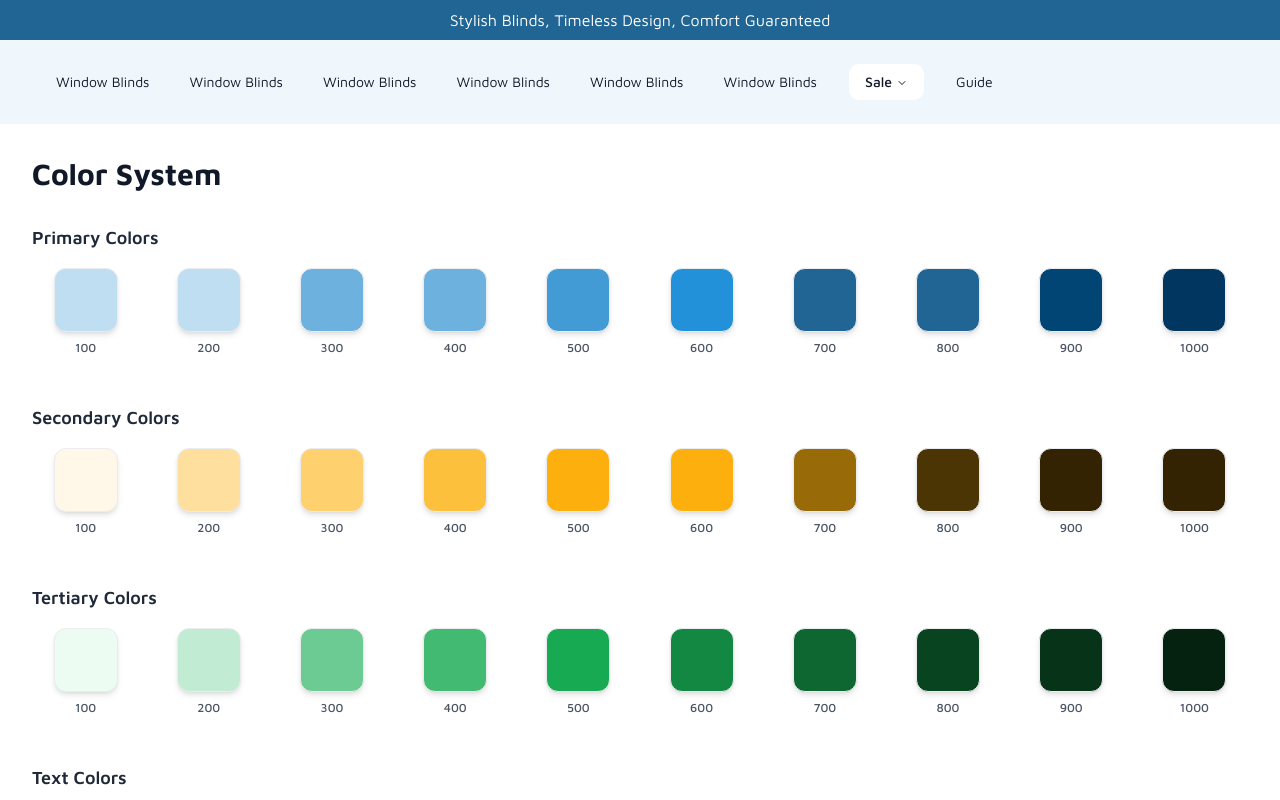
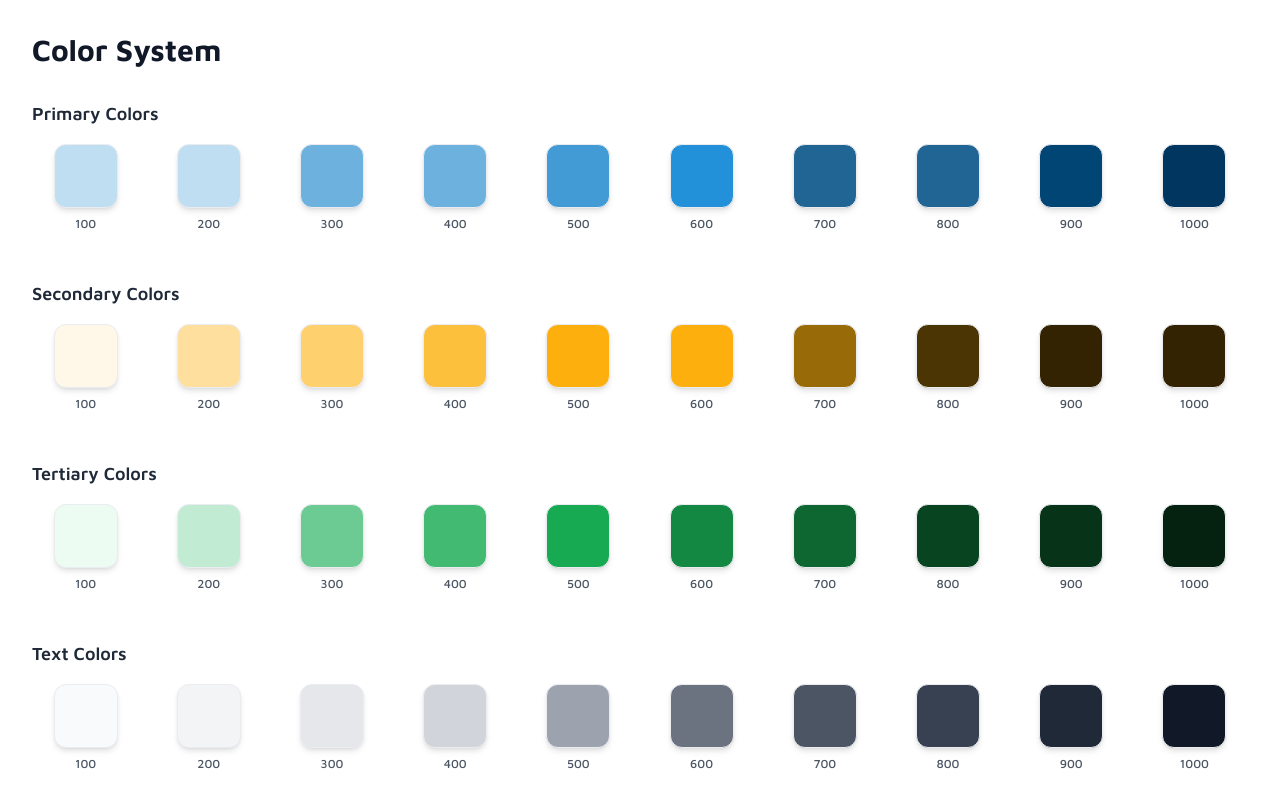
Before and after one commit to yameenaliabro/artista-web-nextjs, a Next.js app: page /colors in a window 1280 px wide. Shown: the top 800 px of the page. Built offline with nearby package versions, Linux system fonts and the light colour scheme.

Commit message:
feat: update Header component by removing unused navigation items and adjusting layout; modify NavigationMenuTrigger styles for improved consistency

```diff
--- a/src/app/_layout/header.tsx
+++ b/src/app/_layout/header.tsx
@@ -7,44 +7,6 @@ import {
 	NavigationMenuTrigger,
 } from "~/components/ui/navigation-menu";
 import { cn } from "~/lib/utils";
-
-const components: { title: string; href: string; description: string }[] = [
-	{
-		title: "Alert Dialog",
-		href: "/docs/primitives/alert-dialog",
-		description:
-			"A modal dialog that interrupts the user with important content and expects a response.",
-	},
-	{
-		title: "Hover Card",
-		href: "/docs/primitives/hover-card",
-		description:
-			"For sighted users to preview content available behind a link.",
-	},
-	{
-		title: "Progress",
-		href: "/docs/primitives/progress",
-		description:
-			"Displays an indicator showing the completion progress of a task, typically displayed as a progress bar.",
-	},
-	{
-		title: "Scroll-area",
-		href: "/docs/primitives/scroll-area",
-		description: "Visually or semantically separates content.",
-	},
-	{
-		title: "Tabs",
-		href: "/docs/primitives/tabs",
-		description:
-			"A set of layered sections of content—known as tab panels—that are displayed one at a time.",
-	},
-	{
-		title: "Tooltip",
-		href: "/docs/primitives/tooltip",
-		description:
-			"A popup that displays information related to an element when the element receives keyboard focus or the mouse hovers over it.",
-	},
-];
 
 export function Header() {
 	return (
@@ -60,26 +22,26 @@ export function Header() {
 				<Container></Container>
 			</nav>
 			<div className={cn("bg-primary-100/25 py-6")}>
-				<Container>
+				<Container className="flex justify-center">
 					<NavigationMenu viewport={false}>
-						<NavigationMenuList className="justify-between gap-6">
+						<NavigationMenuList className="lg:gap-4 xl:gap-8">
 							<NavigationMenuItem>
 								<NavigationMenuLink>Window Blinds</NavigationMenuLink>
 							</NavigationMenuItem>
 							<NavigationMenuItem>
-								<NavigationMenuLink>Window Blinds</NavigationMenuLink>
+								<NavigationMenuTrigger>Curtains</NavigationMenuTrigger>
 							</NavigationMenuItem>
 							<NavigationMenuItem>
-								<NavigationMenuLink>Window Blinds</NavigationMenuLink>
+								<NavigationMenuTrigger>New Arrivals</NavigationMenuTrigger>
 							</NavigationMenuItem>
 							<NavigationMenuItem>
-								<NavigationMenuLink>Window Blinds</NavigationMenuLink>
+								<NavigationMenuTrigger>Motorized Blinds</NavigationMenuTrigger>
 							</NavigationMenuItem>
 							<NavigationMenuItem>
-								<NavigationMenuLink>Window Blinds</NavigationMenuLink>
+								<NavigationMenuLink>Blackout</NavigationMenuLink>
 							</NavigationMenuItem>
 							<NavigationMenuItem>
-								<NavigationMenuLink>Window Blinds</NavigationMenuLink>
+								<NavigationMenuLink>Collections</NavigationMenuLink>
 							</NavigationMenuItem>
 							<NavigationMenuItem>
 								<NavigationMenuTrigger>Sale</NavigationMenuTrigger>
--- a/src/app/layout.tsx
+++ b/src/app/layout.tsx
@@ -18,7 +18,7 @@ export default function RootLayout({ children }: Readonly<PropsWithChildren>) {
 		<html lang="en" suppressHydrationWarning>
 			<body className={`${mavenPro.className} antialiased`}>
 				<RootProvider>
-					<Header />
+					{/* <Header /> */}
 					{children}
 					<Footer />
 				</RootProvider>
--- a/src/components/ui/navigation-menu.tsx
+++ b/src/components/ui/navigation-menu.tsx
@@ -59,7 +59,7 @@ function NavigationMenuItem({
 }
 
 const navigationMenuTriggerStyle = cva(
-  "group inline-flex h-9 w-max items-center justify-center rounded-md bg-background px-4 py-2 text-sm font-medium hover:bg-muted hover:text-muted-foreground focus:bg-muted focus:text-muted-foreground disabled:pointer-events-none disabled:opacity-50 data-[state=open]:hover:bg-muted data-[state=open]:text-muted-foreground data-[state=open]:focus:bg-muted data-[state=open]:bg-muted/50 focus-visible:ring-ring/50 outline-none transition-[color,box-shadow] focus-visible:ring-[3px] focus-visible:outline-1"
+  "group inline-flex h-9 w-max items-center justify-center rounded-md px-4 py-2 text-sm hover:bg-muted hover:text-muted-foreground focus:bg-muted focus:text-muted-foreground disabled:pointer-events-none disabled:opacity-50 data-[state=open]:hover:bg-muted data-[state=open]:text-muted-foreground data-[state=open]:focus:bg-muted data-[state=open]:bg-muted/50 focus-visible:ring-ring/50 outline-none transition-[color,box-shadow] focus-visible:ring-[3px] focus-visible:outline-1"
 )
 
 function NavigationMenuTrigger({
```
